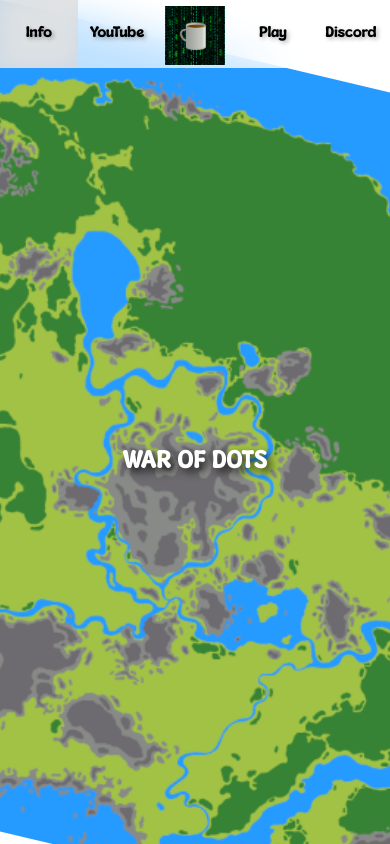
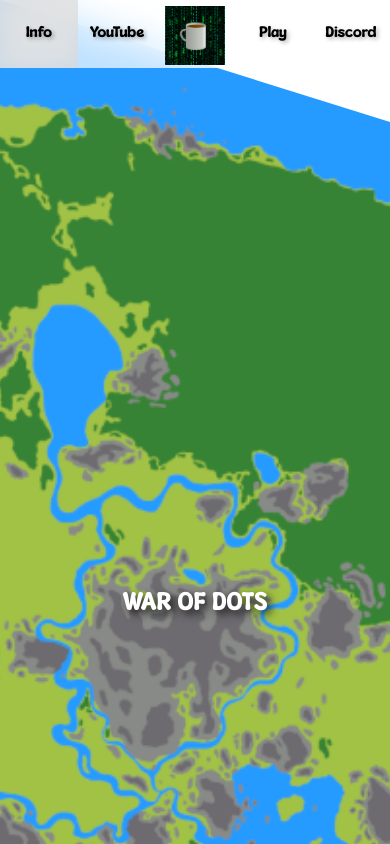
Before and after one commit to warofdots/website-v2, a React (Vite) app: page / in a window 390 px wide. Shown: the top 844 px of the page. Built offline with nearby package versions, Linux system fonts and the light colour scheme.

Commit message:
increase the size of each component

```diff
--- a/src/App.css
+++ b/src/App.css
@@ -49,7 +49,8 @@ body {
 
 
 .section {
-  min-height: 100vh;
+  /* increased height by ~35% */
+  min-height: 135vh;
   width: 100vw;
   max-width: 100vw;
   display: flex;
@@ -85,7 +86,8 @@ body {
 
   .section {
     padding: 60px 15px 30px;
-    min-height: 80vh;
+    /* increased mobile min-height by ~35% */
+    min-height: 108vh;
   }
 
   .container {
@@ -96,7 +98,8 @@ body {
 @media (max-width: 480px) {
   .section {
     padding: 50px 10px 25px;
-    min-height: 70vh;
+    /* increased small-mobile min-height by ~35% */
+    min-height: 95vh;
   }
 
   .container {
--- a/src/components/Discord.css
+++ b/src/components/Discord.css
@@ -1,6 +1,7 @@
 
 .discord-section {
-  min-height: 100vh;
+  /* increased by ~35% */
+  min-height: 135vh;
   width: 100vw;
   box-sizing: border-box;
   margin-top: -8vw;
--- a/src/components/Footer.css
+++ b/src/components/Footer.css
@@ -7,7 +7,8 @@ footer {
   margin-top: 0;
   padding-top: 0;
   padding: 30px 30px;
-  min-height: 100px;
+  /* slightly larger footer */
+  min-height: 135px;
 }
 
 footer ul {
--- a/src/components/Hero.css
+++ b/src/components/Hero.css
@@ -1,5 +1,6 @@
 #home {
-  min-height: 100vh;
+  /* increased by ~35% */
+  min-height: 135vh;
   /* reversed slant */
   clip-path: polygon(0 0, 100% 10%, 100% 100%, 0 90%);
   margin-top: 0;
@@ -12,7 +13,8 @@
 .background1 {
   position: relative;
   z-index: 0;
-  min-height: 100vh;
+  /* increased by ~35% */
+  min-height: 135vh;
   margin-bottom: 0;
 }
 
@@ -39,9 +41,9 @@
 }
 
 .title {
-  font-size: 120px;
+  font-size: 140px;
   margin: 0;
-  padding-bottom: 80px;
+  padding-bottom: 110px;
   color: white;
   text-shadow: 4px 4px 8px rgba(0,0,0,0.8);
   position: relative;
@@ -58,15 +60,16 @@
     flex-direction: column;
     justify-content: center;
     align-items: center;
-  min-height: 100vh;
+    /* increased by ~35% */
+    min-height: 135vh;
     z-index: 10;
   }
 
 /* Mobile responsive hero */
 @media (max-width: 768px) {
   .title {
-    font-size: 60px;
-    padding-bottom: 40px;
+    font-size: 70px;
+    padding-bottom: 55px;
   }
 
   .container {
@@ -74,14 +77,14 @@
   }
 
   #home {
-    min-height: 100vh;
+    min-height: 135vh;
   }
 }
 
 @media (max-width: 480px) {
   .title {
-    font-size: 40px;
-    padding-bottom: 20px;
+    font-size: 50px;
+    padding-bottom: 30px;
   }
 
   .container {
--- a/src/components/Info.css
+++ b/src/components/Info.css
@@ -1,5 +1,6 @@
 .section {
-  min-height: 100vh;
+  /* increased by ~35% */
+  min-height: 135vh;
   display: flex;
   flex-direction: column;
   justify-content: center;
@@ -15,7 +16,8 @@
   color: #000000;
   /* reversed slant */
   clip-path: polygon(0 0%, 100% 10%, 100% 100%, 0 90%);
-  min-height: 100vh;
+  /* increased by ~35% */
+  min-height: 135vh;
   margin-top: -10vh;
   padding-top: 15vh;
 }
--- a/src/components/Play.css
+++ b/src/components/Play.css
@@ -1,6 +1,7 @@
 
 #play {
-  min-height: 100vh;
+  /* increased by ~35% */
+  min-height: 135vh;
   margin-top: -8vw;
   padding-top: 10vh;
   /* reversed slant */
--- a/src/components/YouTube.css
+++ b/src/components/YouTube.css
@@ -6,10 +6,11 @@
   background-size: 400% 400%;
   animation: neonflow 20s ease infinite;
   margin-top: -10vh;
-  padding-top: 15vh;
+  padding-top: 20vh;
   /* reversed slant */
   clip-path: polygon(0 0%, 100% 10%, 100% 100%, 0 90%);
-  min-height: 100vh;
+  /* increased by ~35% */
+  min-height: 135vh;
 }
 
 /* Background image slider container sits behind content */
@@ -67,8 +68,8 @@
 
 .video-container {
   overflow: hidden;
-  width: 800px;
-  height: 450px;
+  width: 1080px;
+  height: 607px;
   border-radius: 12px;
   box-shadow: 0 4px 20px rgba(0,0,0,0.3);
 }
--- a/src/mobile-enhancements.css
+++ b/src/mobile-enhancements.css
@@ -114,12 +114,13 @@ body, html {
 @media (max-width: 768px) and (orientation: landscape) {
   /* Reduce section heights in landscape mode */
   .section {
-    min-height: 60vh;
+    /* increased proportionally */
+    min-height: 81vh;
     padding: 30px 15px 20px;
   }
 
   #home {
-    min-height: 70vh;
+    min-height: 95vh;
   }
 
   .title {
```
Lines whose indentation alone changed are shown as unchanged.
